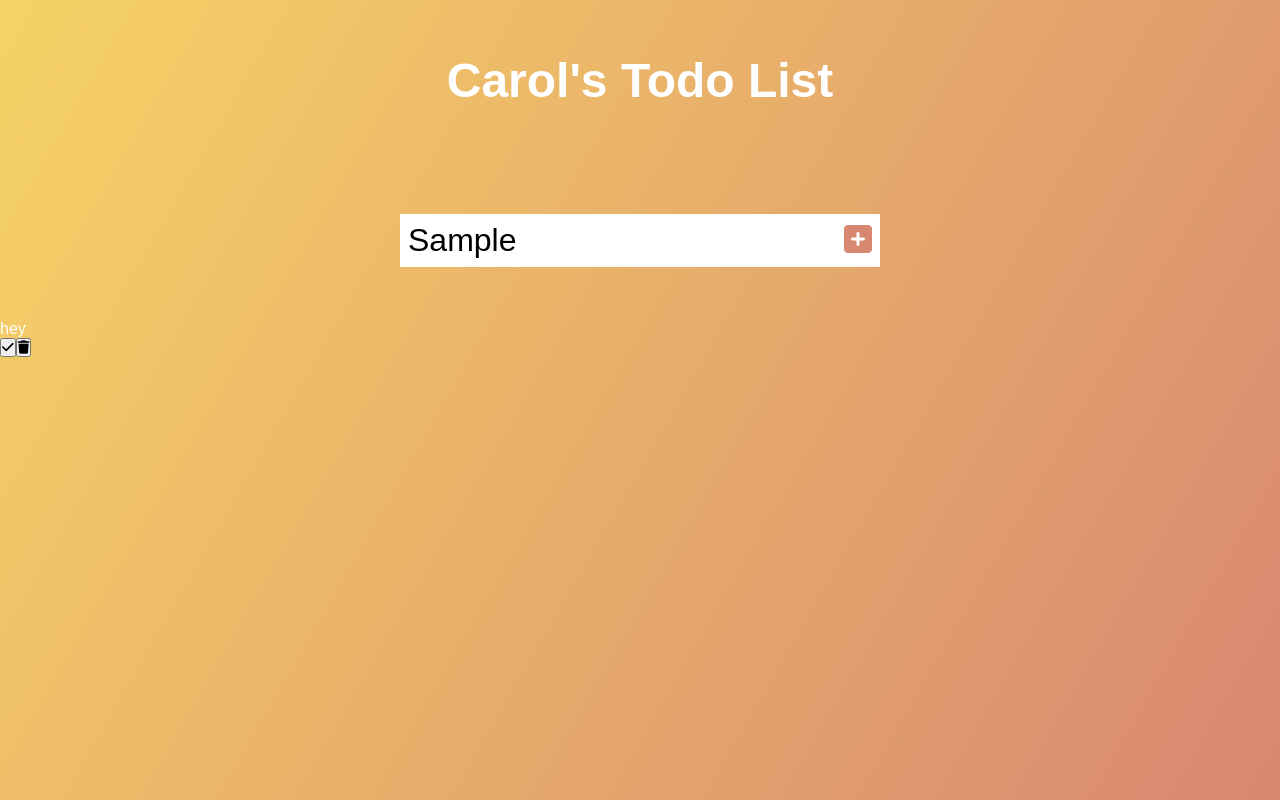
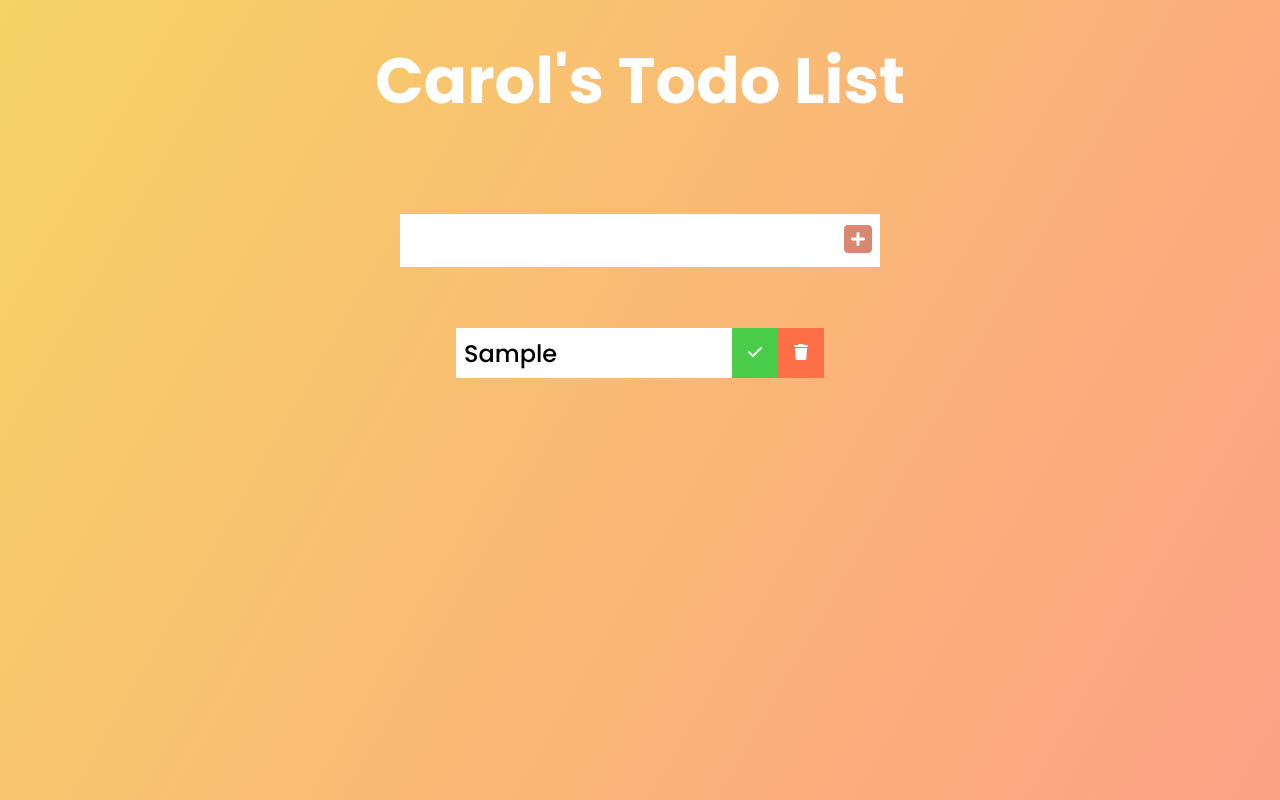
Before and after one commit to carolinanonato/TODO-project, a plain HTML site: page index.html in a window 1280 px wide. Both pictures are taken after typing "Sample" into the empty fields and a click on the button 858 px from the left and 240 px from the top of the page. Drawn offline with Linux system fonts and the light colour scheme; a web font is replaced by a local one.

Commit message:
Check and trash button working - with animations

```diff
--- a/app.js
+++ b/app.js
@@ -1,41 +1,57 @@
 //Selectors
 
-const todoInput = document.querySelector('.todo-input');
-const todoButton = document.querySelector('.todo-button');
-const todoList = document.querySelector('.todo-list');
+const todoInput = document.querySelector(".todo-input");
+const todoButton = document.querySelector(".todo-button");
+const todoList = document.querySelector(".todo-list");
 
 //Event Listeners
-todoButton.addEventListener('click', addTodo);
-
-
+todoButton.addEventListener("click", addTodo);
+todoList.addEventListener("click", deleteCheck);
 //Functions
 
 function addTodo(event) {
     //Prevent form from submitting
    event.preventDefault();
-  //TODO Div
+  //Create todo div
   const todoDiv = document.createElement("div");
   todoDiv.classList.add("todo");
-  //Create LI
+  //Create list
   const newTodo = document.createElement("li");
-    newTodo.innerText = "hey";
+  newTodo.innerText = todoInput.value;
+  todoInput.value="";
   newTodo.classList.add("todo-item");
   todoDiv.appendChild(newTodo);
-    //Check mark button
+    //Create Completed Button
   const completedButton = document.createElement("button");
-    completedButton.innerHTML = '<i class="fas fa-check"></i>';
+  completedButton.innerHTML = `<i class="fas fa-check"></i>`;
   completedButton.classList.add("complete-btn");
   todoDiv.appendChild(completedButton);
-    //Check trashbutton
+  //Create trash button
   const trashButton = document.createElement("button");
-    trashButton.innerHTML = '<i class="fas fa-trash"></i>';
-    trashButton.classList.add("complete-btn");
+  trashButton.innerHTML = `<i class="fas fa-trash"></i>`;
+  trashButton.classList.add("trash-btn");
   todoDiv.appendChild(trashButton);
 
     //append to list
 
     todoList.appendChild(todoDiv);
+}
 
-
+function deleteCheck (e) {
+  const item = e.target;
+  if (item.classList[0] === "trash-btn") {
+    const todo = item.parentElement;
+    //Animation
+    todo.classList.add("fall");
+    todo.addEventListener("transitionend", function() {
+      todo.remove();
+    })
 
   }
+
+  if (item.classList[0] === "complete-btn") {
+    const todo = item.parentElement;
+    todo.classList.toggle("completed");
+  }
+
+}
--- a/style.css
+++ b/style.css
@@ -3,16 +3,14 @@
   padding: 0;
   box-sizing: border-box;
 }
-
 body {
-  background-image: linear-gradient(120deg, #f6d365, #d88771);
+  background-image: linear-gradient(120deg, #f6d365 0%, #fda085 100%);
   color: white;
-  font-family: "Popins", sans-serif;
+  font-family: "Poppins", sans-serif;
   min-height: 100vh;
 }
-
 header {
-  font-size: 1.5em;
+  font-size: 2rem;
 }
 
 header,
@@ -42,3 +40,62 @@ form button:hover {
   background: #d88771;
   color: white;
 }
+
+.todo-container {
+  display: flex;
+  justify-content: center;
+  align-items: center;
+}
+
+.todo-list {
+  min-width: 30%;
+  list-style: none;
+}
+
+.todo {
+  margin: 0.5rem;
+  background: white;
+  color: black;
+  font-size: 1.5rem;
+  display: flex;
+  justify-content: space-between;
+  align-items: center;
+  transition: all 0.5s ease;
+}
+
+.todo li {
+  flex: 1;
+}
+
+.trash-btn,
+.complete-btn {
+  background: #ff6f47;
+  color: white;
+  border: none;
+  padding: 1rem;
+  cursor: pointer;
+  font-size: 1rem;
+}
+
+.complete-btn {
+  background: rgb(73, 204, 73);
+}
+
+.todo-item {
+  padding: 0rem 0.5rem;
+}
+
+.fa-trash,
+.fa-check {
+  pointer-events: none;
+}
+
+.completed {
+  text-decoration: line-through;
+  opacity: 0.5;
+}
+
+.fall {
+  transform: translateY(8rem) rotateZ(20deg);
+  opacity: 0;
+}
```
Also changed, not shown: index.html (+1 -3 lines). Lines whose indentation alone changed are shown as unchanged.
